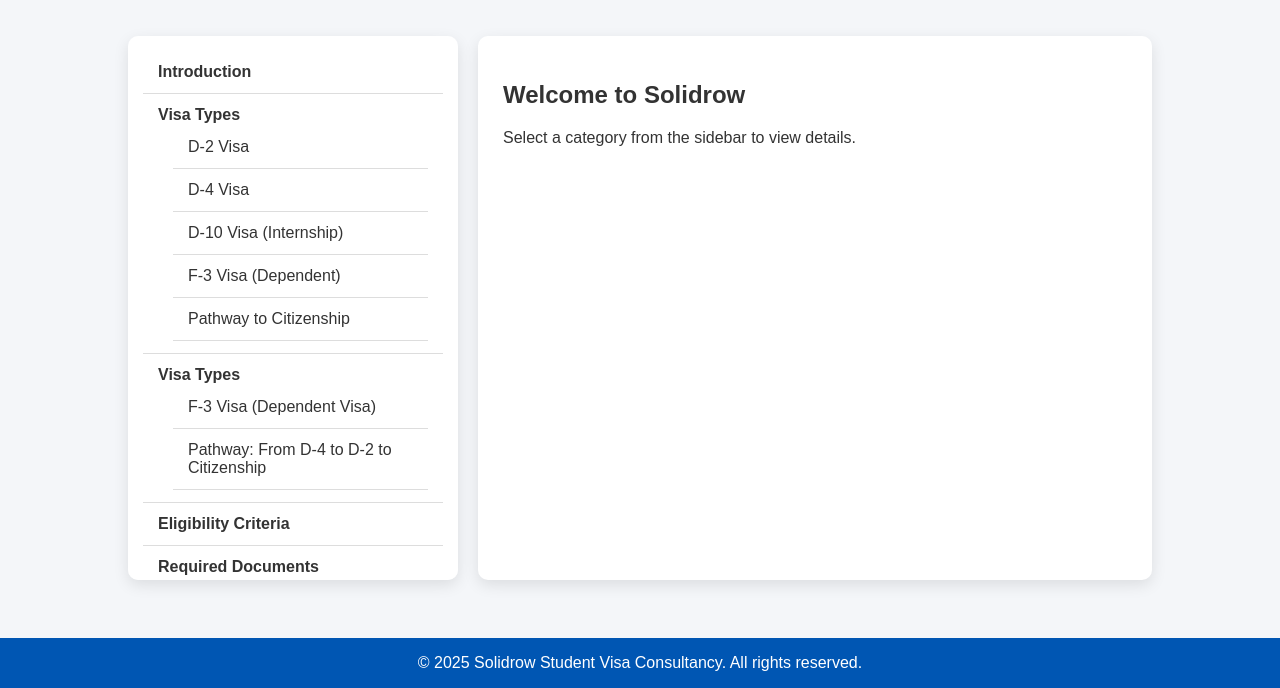
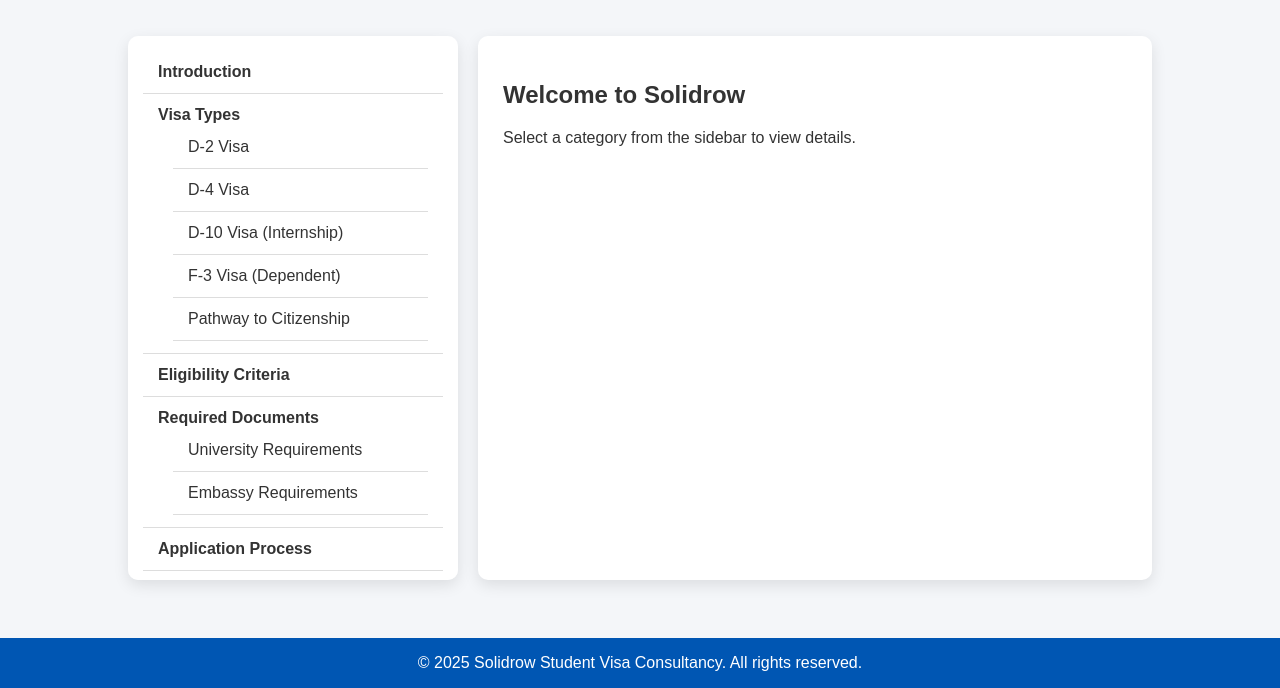
Before and after one commit to sluminda/SolidrowStudentVisa, a plain HTML site: page index.html in a window 1280 px wide. Shown: the part 112-800 px from the top of the page. Drawn offline with Linux system fonts and the light colour scheme.

Commit message:
Styles and Content Updating 1

```diff
--- a/script.js
+++ b/script.js
@@ -6,17 +6,18 @@ document.addEventListener("DOMContentLoaded", function () {
     {
       title: "Introduction",
       content: `
-              <h2>Introduction</h2>
-              <p>Welcome to the Korean Student Visa Consultancy Guide. This guide provides the latest information and steps to help you navigate the process of obtaining a student visa for South Korea.</p>
+        <h2 class="section-title">Introduction</h2>
+        <p class="section-paragraph">Welcome to the Korean Student Visa Consultancy Guide. This guide provides the latest information and steps to help you navigate the process of obtaining a student visa for South Korea.</p>
       `,
     },
+
     {
       title: "Visa Types",
-
       content: `
-      <h2>Visa Types</h2>
-      <p>South Korea offers various visa options for students, graduates, and their dependents. These visas facilitate education, employment, and potential pathways to long-term residency or citizenship.</p>
-      <table border="1" cellpadding="5" cellspacing="0">
+        <h2 class="section-title">Visa Types</h2>
+        <p class="section-paragraph">South Korea offers various visa options for students, graduates, and their dependents. These visas facilitate education, employment, and potential pathways to long-term residency or citizenship.</p>
+        <div class="table-wrapper">
+          <table class="styled-table">
             <thead>
               <tr>
                 <th>Visa Type</th>
@@ -70,15 +71,18 @@ document.addEventListener("DOMContentLoaded", function () {
               </tr>
             </tbody>
           </table>
+        </div>
       `,
 
       subcategories: [
         {
           title: "D-2 Visa",
           content: `
-            <h2>D-2 Visa (Academic Degree Program)</h2>
-            <p>The D-2 visa is for students enrolled in full-time degree programs at accredited Korean universities.</p>
-            <table border="1" cellpadding="5" cellspacing="0">
+            <h2 class="section-title">D-2 Visa (Academic Degree Program)</h2>
+            <p class="section-paragraph">The D-2 visa is for students enrolled in full-time degree programs at accredited Korean universities.</p>
+
+            <div class="table-wrapper">
+              <table class="styled-table">
                 <thead>
                   <tr>
                     <th>Subcategory</th>
@@ -132,15 +136,17 @@ document.addEventListener("DOMContentLoaded", function () {
                   </tr>
                 </tbody>
               </table>
+            </div>
           `,
         },
-
         {
           title: "D-4 Visa",
           content: `
-            <h2>D-4 Visa (General Training & Language Study)</h2>
-            <p>The D-4 visa is for individuals participating in non-degree programs, such as language studies or technical training.</p>
-            <table border="1" cellpadding="5" cellspacing="0">
+            <h2 class="section-title">D-4 Visa (General Training & Language Study)</h2>
+            <p class="section-paragraph">The D-4 visa is for individuals participating in non-degree programs, such as language studies or technical training.</p>
+
+            <div class="table-wrapper">
+              <table class="styled-table">
                 <thead>
                   <tr>
                     <th>Subcategory</th>
@@ -176,15 +182,18 @@ document.addEventListener("DOMContentLoaded", function () {
                   </tr>
                 </tbody>
               </table>
+            </div>
           `,
         },
 
         {
           title: "D-10 Visa (Internship)",
           content: `
-            <h2>D-10 Visa (Job-Seeking & Internship Visa)</h2>
-            <p>The D-10 visa is an option for students who have completed their studies and wish to remain in South Korea to seek employment or professional internships.</p>
-            <table border="1" cellpadding="5" cellspacing="0">
+            <h2 class="section-title">D-10 Visa (Job-Seeking & Internship Visa)</h2>
+            <p class="section-paragraph">The D-10 visa is an option for students who have completed their studies and wish to remain in South Korea to seek employment or professional internships.</p>
+
+            <div class="table-wrapper">
+              <table class="styled-table">
                 <thead>
                   <tr>
                     <th>Description</th>
@@ -194,49 +203,54 @@ document.addEventListener("DOMContentLoaded", function () {
                 </thead>
                 <tbody>
                   <tr>
-                  <td>Job-Seeking Visa (For recent graduates)</td>
+                    <td><strong>Job-Seeking Visa</strong> (For recent graduates)</td>
                     <td>6 months</td>
                     <td>Can be extended up to 2 years</td>
                   </tr>
                   <tr>
-                  <td>Internship Visa (Professional internship placement)</td>
+                    <td><strong>Internship Visa</strong> (Professional internship placement)</td>
                     <td>6 months</td>
                     <td>Renewable based on internship duration</td>
                   </tr>
                 </tbody>
               </table>
+            </div>
           `,
         },
 
         {
           title: "F-3 Visa (Dependent)",
           content: `
-              <h2>F-3 Visa (Dependent Visa for Family Members)</h2>
-              <p>The F-3 visa allows family members (spouses and children) of D-2 and D-4 visa holders to reside in South Korea.</p>
-              <h3>Eligibility:</h3>
-              <ul>
+            <h2 class="section-title">F-3 Visa (Dependent Visa for Family Members)</h2>
+            <p class="section-paragraph">The F-3 visa allows family members (spouses and children) of D-2 and D-4 visa holders to reside in South Korea.</p>
+
+            <h3 class="sub-section-title">Eligibility:</h3>
+            <ul class="styled-list">
               <li>Spouses and minor children of a valid D-2 or D-4 visa holder.</li>
               <li>Proof of financial ability to support dependents.</li>
             </ul>
-              <h3>Application Requirements:</h3>
-              <ul>
+
+            <h3 class="sub-section-title">Application Requirements:</h3>
+            <ul class="styled-list">
               <li>Proof of relationship (marriage certificate, birth certificate).</li>
               <li>Sponsoring student’s valid visa and financial documents.</li>
               <li>Accommodation proof in Korea.</li>
             </ul>
-              <h3>Work Restrictions:</h3>
-              <p>F-3 visa holders are not allowed to work unless they obtain a separate work permit.</p>
+
+            <h3 class="sub-section-title">Work Restrictions:</h3>
+            <p class="section-paragraph">F-3 visa holders are not allowed to work unless they obtain a separate work permit.</p>
           `,
         },
 
         {
           title: "Pathway to Citizenship",
           content: `
-              <h2>Pathway from D-4 to D-2 to Citizenship</h2>
-              <p>Many international students start their journey in South Korea with a D-4 visa (language training) before advancing to a D-2 visa (degree program). After graduation, they may apply for a D-10 (job-seeking visa), then transition to F-2 (residency), and eventually F-5 (permanent residency) or Korean citizenship.</p>
+            <h2 class="section-title">Pathway from D-4 to D-2 to Citizenship</h2>
+            <p class="section-paragraph">Many international students start their journey in South Korea with a D-4 visa (language training) before advancing to a D-2 visa (degree program). After graduation, they may apply for a D-10 (job-seeking visa), then transition to F-2 (residency), and eventually F-5 (permanent residency) or Korean citizenship.</p>
 
-              <h3>Step-by-Step Process:</h3>
-              <table border="1" cellpadding="5" cellspacing="0">
+            <h3 class="sub-section-title">Step-by-Step Process:</h3>
+            <div class="table-wrapper">
+              <table class="styled-table">
                 <thead>
                   <tr>
                     <th>Stage</th>
@@ -284,17 +298,18 @@ document.addEventListener("DOMContentLoaded", function () {
                   </tr>
                 </tbody>
               </table>
+            </div>
 
-              <h3>How to Change from D-4 to D-2?</h3>
-              <ul>
+            <h3 class="sub-section-title">How to Change from D-4 to D-2?</h3>
+            <ul class="styled-list">
               <li>Complete at least 6 months in a recognized Korean language program.</li>
               <li>Receive an acceptance letter from a Korean university for a degree program.</li>
               <li>Apply for a visa change from D-4 to D-2 at the Korean Immigration Office.</li>
               <li>Provide updated financial proof, academic transcripts, and tuition payment receipt.</li>
             </ul>
 
-              <h3>How to Get Korean Citizenship?</h3>
-              <ul>
+            <h3 class="sub-section-title">How to Get Korean Citizenship?</h3>
+            <ul class="styled-list">
               <li>Reside in South Korea for 5+ years on an F-2 or F-5 visa.</li>
               <li>Demonstrate fluency in Korean (TOPIK Level 5 or 6).</li>
               <li>Pass a Korean culture and history exam.</li>
@@ -306,190 +321,157 @@ document.addEventListener("DOMContentLoaded", function () {
     },
 
     {
-      title: "Visa Types",
+      title: "Eligibility Criteria",
       content: `
-        <h2>Visa Types</h2>
-        <p>South Korea provides various visa options for students and their dependents. These visas also offer pathways for further education, employment, and even long-term residency or citizenship.</p>
-        <table border="1" cellpadding="5" cellspacing="0">
+        <div class="container1">
+          <h2 class="section-title">Eligibility Criteria</h2>
+          <p class="section-paragraph">To qualify for a student visa, applicants must meet the following requirements:</p>
+          <ul class="styled-list">
+            <li>Acceptance into a recognized educational institution in South Korea.</li>
+            <li>Proof of sufficient financial means to cover tuition and living expenses.</li>
+            <li>Compliance with health and character standards as specified by Korean immigration authorities.</li>
+          </ul>
+
+          <h3 class="sub-section-title">Eligibility Criteria for D-2 Visa</h3>
+          <ul class="styled-list">
+            <li><strong>Admission Requirement:</strong> Official acceptance letter from an accredited South Korean university for an associate, bachelor's, master's, or doctoral program.</li>
+            <li><strong>Academic Qualifications:</strong> Must have completed at least high school (A/L pass or equivalent).</li>
+            <li><strong>Language Proficiency:</strong> Proof of language proficiency with either a minimum IELTS overall band score of 5.5 or TOPIK Level 3.</li>
+            <li><strong>Financial Proof:</strong> Must show a bank balance of approximately LKR 60 - 65 lakh.</li>
+            <li><strong>Health Examination:</strong> Must pass a tuberculosis (TB) test as required by the Korean embassy.</li>
+            <li><strong>Criminal Record:</strong> A clean criminal record is mandatory for visa approval.</li>
+          </ul>
+
+          <h3 class="sub-section-title">Eligibility Criteria for D-4 Visa</h3>
+          <ul class="styled-list">
+            <li><strong>Admission Requirement:</strong> Valid admission letter from a recognized educational institution offering a language or training program.</li>
+            <li><strong>Academic Qualifications:</strong> Must have completed at least high school (A/L pass or equivalent).</li>
+            <li><strong>Financial Proof:</strong> Must show a bank balance of approximately LKR 40 - 45 lakh.</li>
+            <li><strong>Health Examination:</strong> Must pass a tuberculosis (TB) test as required by the Korean embassy.</li>
+            <li><strong>Criminal Record:</strong> A clean criminal record is mandatory for visa approval.</li>
+            <li class="list-item"><strong>English Proficiency:</strong> Applicants must successfully complete an English essay assessment administered by the Korean embassy as part of the visa application process.</li>
+            </ul>
+
+          <div class="info-box">
+            <h4 class="highlight-title">Special Note:</h4>
+            <p class="section-paragraph">It is highly recommended to learn at least TOPIK Level 1 before arriving in South Korea. Having a basic understanding of the Korean language will significantly ease your adjustment and daily life in Korea. While it is possible to adapt without prior knowledge, those who do not have a language foundation may face challenges during their initial months. A strong commitment to learning and dedicated study will be essential to succeed in the early stages of your stay.</p>
+          </div>
+        </div>
+      `,
+    },
+
+    {
+      title: "Required Documents",
+      content: `
+          <h2 class="section-title">Required Documents</h2>
+          <p class="section-paragraph">When applying for a student visa (D-2 or D-4) to South Korea, different categories have specific documentation requirements. Below is a general overview.</p>
+        `,
+      subcategories: [
+        {
+          title: "University Requirements",
+          content: `
+              <h3 class="sub-section-title">University Requirements</h3>
+              <div class="table-wrapper">
+                <table class="styled-table">
                   <thead>
                     <tr>
-              <th>Visa Type</th>
-              <th>Description</th>
-              <th>Grant Duration</th>
-              <th>Total Study/Stay Period</th>
+                      <th>Document Type</th>
+                      <th>D-2 Visa (Degree Program)</th>
+                      <th>D-4 Visa (Language/Vocational Program)</th>
                     </tr>
                   </thead>
                   <tbody>
                     <tr>
-              <td><strong>D-2 Visa</strong></td>
-              <td>For students pursuing degree programs at Korean universities.</td>
-              <td>1-2 years (renewable)</td>
-              <td>2-6 years (depends on degree level)</td>
+                      <td><strong>Application Form</strong></td>
+                      <td>University-specific application form</td>
+                      <td>Institute-specific application form</td>
                     </tr>
                     <tr>
-              <td><strong>D-4 Visa</strong></td>
-              <td>For non-degree programs like language studies or vocational training.</td>
-              <td>6 months - 1 year (renewable)</td>
-              <td>1-2 years (varies by program)</td>
+                      <td><strong>Academic Records</strong></td>
+                      <td>High school diploma, transcripts</td>
+                      <td>High school diploma</td>
                     </tr>
                     <tr>
-              <td><strong>D-10 Visa</strong></td>
-              <td>For job-seeking after graduation or professional internships.</td>
-              <td>6 months (extendable up to 2 years)</td>
-              <td>N/A</td>
+                      <td><strong>Language Proficiency</strong></td>
+                      <td>TOPIK Level 3+ or IELTS/TOEFL</td>
+                      <td>TOPIK Level 2+ or basic Korean/English certificate</td>
                     </tr>
                     <tr>
-              <td><strong>F-3 Visa</strong></td>
-              <td>For dependents (spouses & children) of D-2 or D-4 visa holders.</td>
-              <td>Same duration as primary visa holder</td>
-              <td>Varies</td>
+                      <td><strong>Financial Proof</strong></td>
+                      <td>Bank statement (USD 15,000+)</td>
+                      <td>Bank statement (USD 10,000+)</td>
                     </tr>
                     <tr>
-              <td><strong>F-2 Visa</strong></td>
-              <td>Residence visa for individuals transitioning from work/study visas.</td>
-              <td>1-3 years (renewable)</td>
-              <td>Varies (leads to permanent residency)</td>
-            </tr>
-            <tr>
-              <td><strong>F-5 Visa</strong></td>
-              <td>Permanent Residency (granted after long-term stay & contribution).</td>
-              <td>Indefinite</td>
-              <td>Permanent</td>
-            </tr>
-            <tr>
-              <td><strong>Korean Citizenship</strong></td>
-              <td>Final stage after long-term residency, work, or marriage.</td>
-              <td>N/A</td>
-              <td>Permanent</td>
+                      <td><strong>Recommendation Letters</strong></td>
+                      <td>Required for graduate programs</td>
+                      <td>Not required</td>
                     </tr>
                   </tbody>
                 </table>
-      `,
-      subcategories: [
-        {
-          title: "F-3 Visa (Dependent Visa)",
-          content: `
-            <h2>F-3 Visa (Dependent Visa for Family Members)</h2>
-            <p>The F-3 visa allows family members (spouses and children) of D-2 and D-4 visa holders to reside in South Korea.</p>
-            <h3>Eligibility:</h3>
-            <ul>
-              <li>Spouses and minor children of a valid D-2 or D-4 visa holder.</li>
-              <li>Proof of financial ability to support dependents.</li>
-            </ul>
-            <h3>Application Requirements:</h3>
-            <ul>
-              <li>Proof of relationship (marriage certificate, birth certificate).</li>
-              <li>Sponsoring student’s valid visa and financial documents.</li>
-              <li>Accommodation proof in Korea.</li>
-            </ul>
-            <h3>Work Restrictions:</h3>
-            <p>F-3 visa holders are not allowed to work unless they obtain a separate work permit.</p>
+              </div>
             `,
         },
         {
-          title: "Pathway: From D-4 to D-2 to Citizenship",
+          title: "Embassy Requirements",
           content: `
-            <h2>Pathway from D-4 to D-2 to Citizenship</h2>
-            <p>Many international students start their journey in South Korea with a D-4 visa (language training) before advancing to a D-2 visa (degree program). After graduation, they may apply for a D-10 (job-seeking visa), then transition to F-2 (residency), and eventually F-5 (permanent residency) or Korean citizenship.</p>
-
-            <h3>Step-by-Step Process:</h3>
-            <table border="1" cellpadding="5" cellspacing="0">
+              <h3 class="sub-section-title">Embassy Requirements</h3>
+              <div class="table-wrapper">
+                <table class="styled-table">
                   <thead>
                     <tr>
-                  <th>Stage</th>
-                  <th>Description</th>
-                  <th>Visa Required</th>
-                  <th>Duration</th>
+                      <th>Document Type</th>
+                      <th>D-2 Visa (Degree Program)</th>
+                      <th>D-4 Visa (Language/Vocational Program)</th>
                     </tr>
                   </thead>
                   <tbody>
                     <tr>
-                  <td><strong>1. Language Training</strong></td>
-                  <td>Enroll in a Korean language program at a university.</td>
-                  <td>D-4 Visa</td>
-                  <td>6 months - 2 years</td>
+                      <td><strong>Visa Application Form</strong></td>
+                      <td>Completed Form No. 17</td>
+                      <td>Completed Form No. 17</td>
                     </tr>
                     <tr>
-                  <td><strong>2. Degree Program</strong></td>
-                  <td>Enroll in an undergraduate, master’s, or PhD program.</td>
-                  <td>D-2 Visa</td>
-                  <td>2-6 years</td>
+                      <td><strong>Passport</strong></td>
+                      <td>Valid for at least 6 months</td>
+                      <td>Valid for at least 6 months</td>
                     </tr>
                     <tr>
-                  <td><strong>3. Job Seeking</strong></td>
-                  <td>Apply for jobs in South Korea after graduation.</td>
-                  <td>D-10 Visa</td>
-                  <td>6 months - 2 years</td>
+                      <td><strong>Certificate of Admission (CoA)</strong></td>
+                      <td>Issued by the university</td>
+                      <td>Issued by the language institute</td>
                     </tr>
                     <tr>
-                  <td><strong>4. Residency Visa</strong></td>
-                  <td>After securing employment, apply for long-term residency.</td>
-                  <td>F-2 Visa</td>
-                  <td>1-3 years</td>
+                      <td><strong>Proof of Financial Support</strong></td>
+                      <td>Bank statement (USD 15,000+), scholarship proof</td>
+                      <td>Bank statement (USD 10,000+), scholarship proof</td>
                     </tr>
                     <tr>
-                  <td><strong>5. Permanent Residency</strong></td>
-                  <td>Obtain F-5 visa after contributing to Korean society.</td>
-                  <td>F-5 Visa</td>
-                  <td>Indefinite</td>
+                      <td><strong>Proof of Residence</strong></td>
+                      <td>Dormitory confirmation or rental contract</td>
+                      <td>Dormitory confirmation or rental contract</td>
                     </tr>
                     <tr>
-                  <td><strong>6. Korean Citizenship</strong></td>
-                  <td>Apply for Korean citizenship through naturalization.</td>
-                  <td>Korean Nationality</td>
-                  <td>Permanent</td>
+                      <td><strong>Medical Check-up (if required)</strong></td>
+                      <td>Health examination certificate</td>
+                      <td>Health examination certificate</td>
+                    </tr>
+                    <tr>
+                      <td><strong>Visa Fee</strong></td>
+                      <td>Varies by country</td>
+                      <td>Varies by country</td>
                     </tr>
                   </tbody>
                 </table>
-
-            <h3>How to Change from D-4 to D-2?</h3>
-            <ul>
-              <li>Complete at least 6 months in a recognized Korean language program.</li>
-              <li>Receive an acceptance letter from a Korean university for a degree program.</li>
-              <li>Apply for a visa change from D-4 to D-2 at the Korean Immigration Office.</li>
-              <li>Provide updated financial proof, academic transcripts, and tuition payment receipt.</li>
-            </ul>
-
-            <h3>How to Get Korean Citizenship?</h3>
-            <ul>
-              <li>Reside in South Korea for 5+ years on an F-2 or F-5 visa.</li>
-              <li>Demonstrate fluency in Korean (TOPIK Level 5 or 6).</li>
-              <li>Pass a Korean culture and history exam.</li>
-              <li>Show financial stability and community involvement.</li>
-            </ul>
+              </div>
+              <div class="info-box">
+                <p class="highlight-title">Important Note:</p>
+                <p class="section-paragraph">Document requirements may vary based on nationality and embassy regulations. It is recommended to verify the latest requirements with the respective Korean embassy or university.</p>
+              </div>
             `,
         },
       ],
     },
-    {
-      title: "Eligibility Criteria",
-      content: `
-              <h2>Eligibility Criteria</h2>
-              <p>To qualify for a student visa, applicants must meet the following requirements:</p>
-              <ul>
-                  <li>Acceptance into a recognized educational institution in South Korea.</li>
-                  <li>Proof of sufficient financial means to cover tuition and living expenses.</li>
-                  <li>Compliance with health and character standards as specified by Korean immigration authorities.</li>
-              </ul>
-          `,
-    },
-    {
-      title: "Required Documents",
-      content: `
-              <h2>Required Documents</h2>
-              <p>When applying for a student visa, you will need to submit the following documents:</p>
-              <ul>
-                  <li>Completed visa application form.</li>
-                  <li>Valid passport with at least six months validity.</li>
-                  <li>Recent passport-sized photograph (3.5cm x 4.5cm).</li>
-                  <li>Certificate of Admission from the Korean educational institution.</li>
-                  <li>Proof of financial ability, such as bank statements showing a balance of at least USD 20,000. Recent updates have reduced this requirement to USD 15,000 for D-2 visas. :contentReference[oaicite:0]{index=0}</li>
-                  <li>Academic transcripts and diplomas.</li>
-                  <li>Proof of residency in Korea, such as a dormitory confirmation or rental contract.</li>
-                  <li>Medical examination reports, if required.</li>
-              </ul>
-          `,
-    },
+
     {
       title: "Application Process",
       content: `
@@ -530,6 +512,7 @@ document.addEventListener("DOMContentLoaded", function () {
               </ul>
           `,
     },
+
     {
       title: "Post-Visa Approval Steps",
       content: `
@@ -543,6 +526,7 @@ document.addEventListener("DOMContentLoaded", function () {
               </ul>
           `,
     },
+
     {
       title: "Work Opportunities",
       content: `
@@ -555,6 +539,7 @@ document.addEventListener("DOMContentLoaded", function () {
               </ul>
           `,
     },
+
     {
       title: "Recent Updates",
       content: `
```
Also changed, not shown: styles.css (+125 -0 lines). Lines whose indentation alone changed are shown as unchanged.
